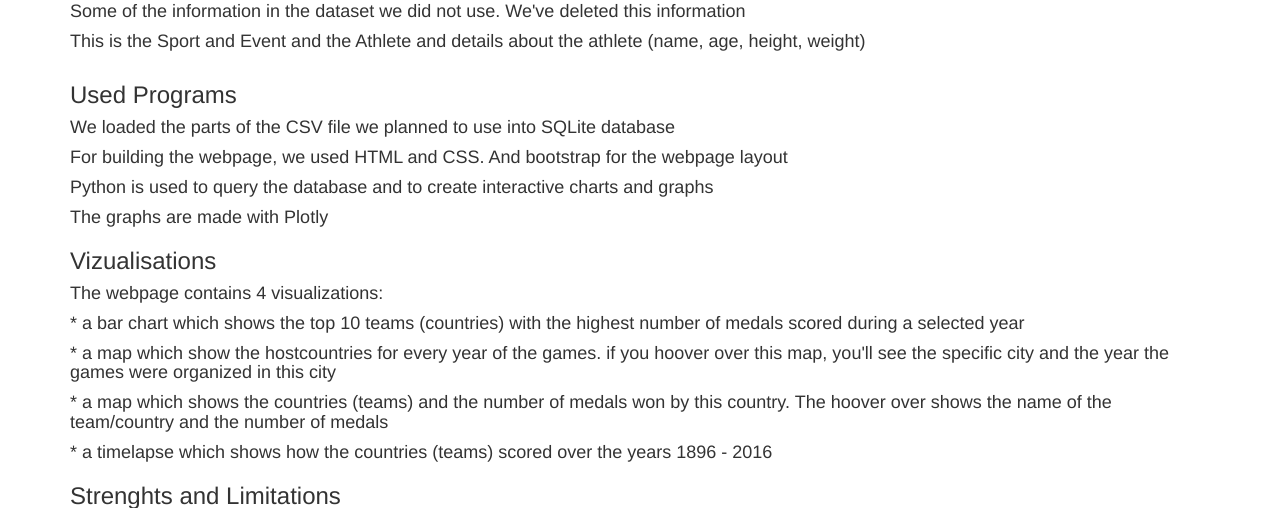
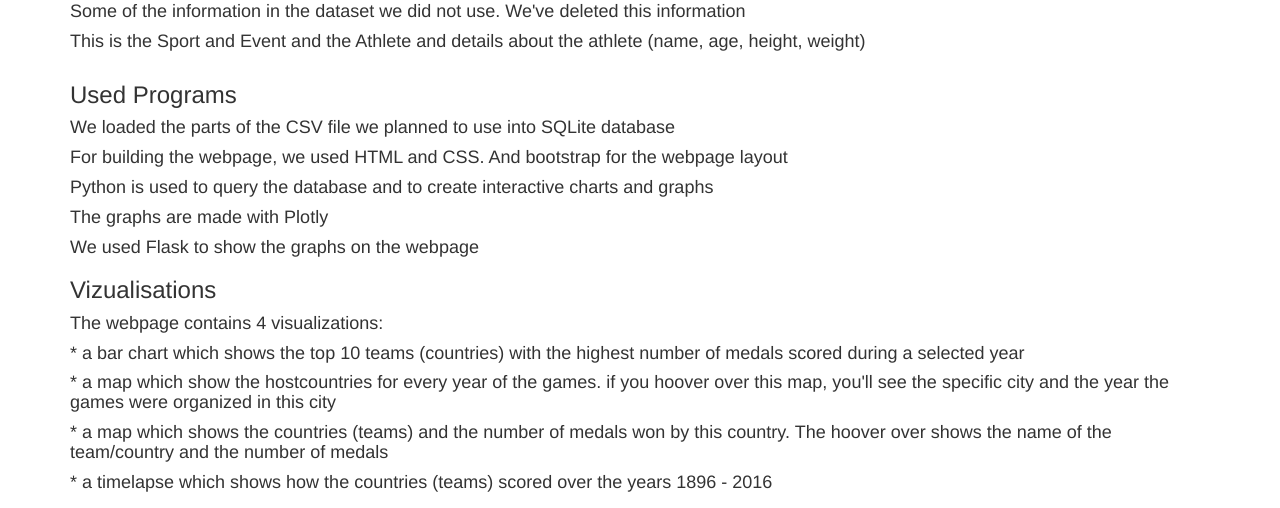
Before and after one commit to maaikerutten/Project2_Olympics, a Flask app: page /ProjectProcess.html in a window 1280 px wide. Shown: the part 981-1489 px from the top of the page. Run offline with Flask 2, Linux system fonts and the light colour scheme; parts of the project's set-up code (start-up, migrations or seed data) failed here and were passed over; some libraries are stand-ins or nearby versions.

Commit message:
process update

```diff
--- a/templates/layouts/ProjectProcess.html
+++ b/templates/layouts/ProjectProcess.html
@@ -108,6 +108,8 @@
             <h4>For building the webpage, we used HTML and CSS. And bootstrap for the webpage layout</h4>
             <h4>Python is used to query the database and to create interactive charts and graphs </h4>
             <h4>The graphs are made with Plotly </h4>
+            <h4>We used Flask to show the graphs on the webpage</h4>
+
           </div>
             <div class="tab-pane" id="4b">
             <h3>Vizualisations</h3>
```
